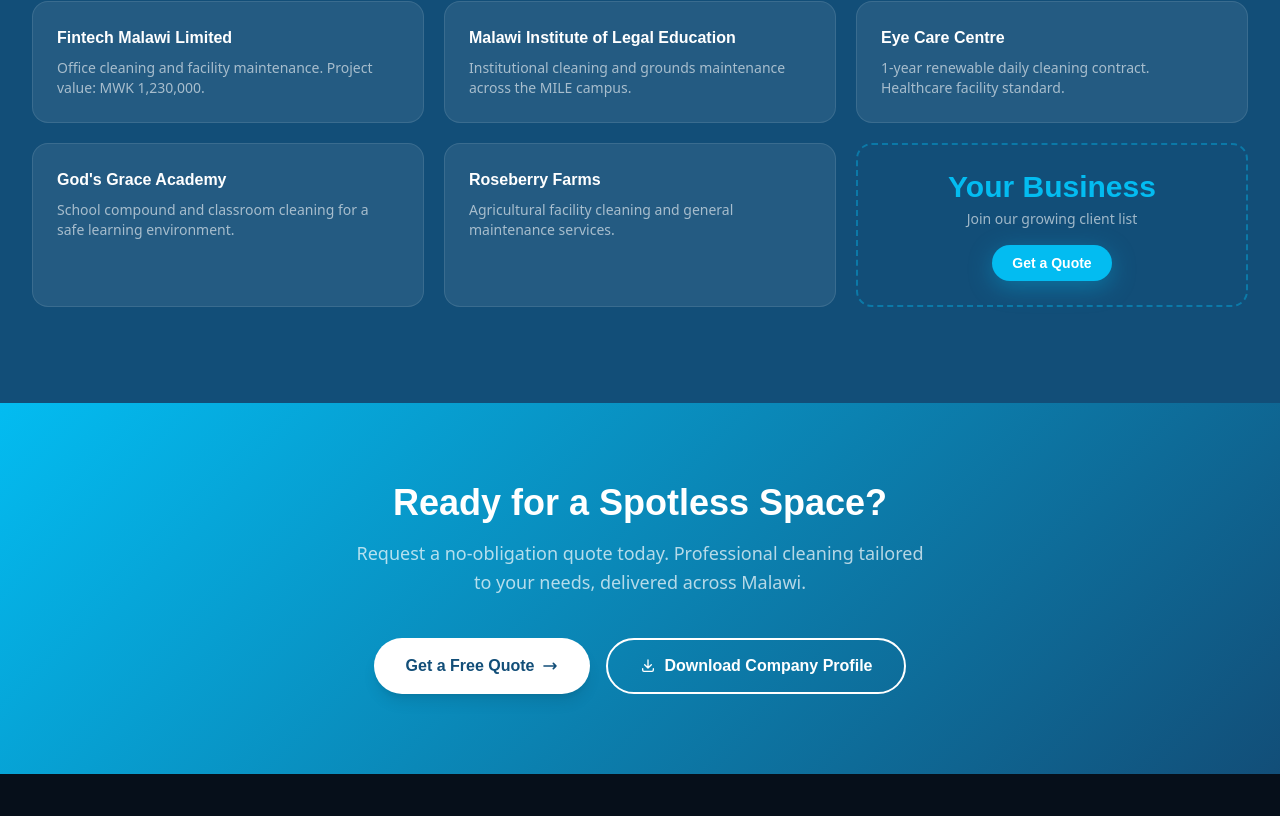
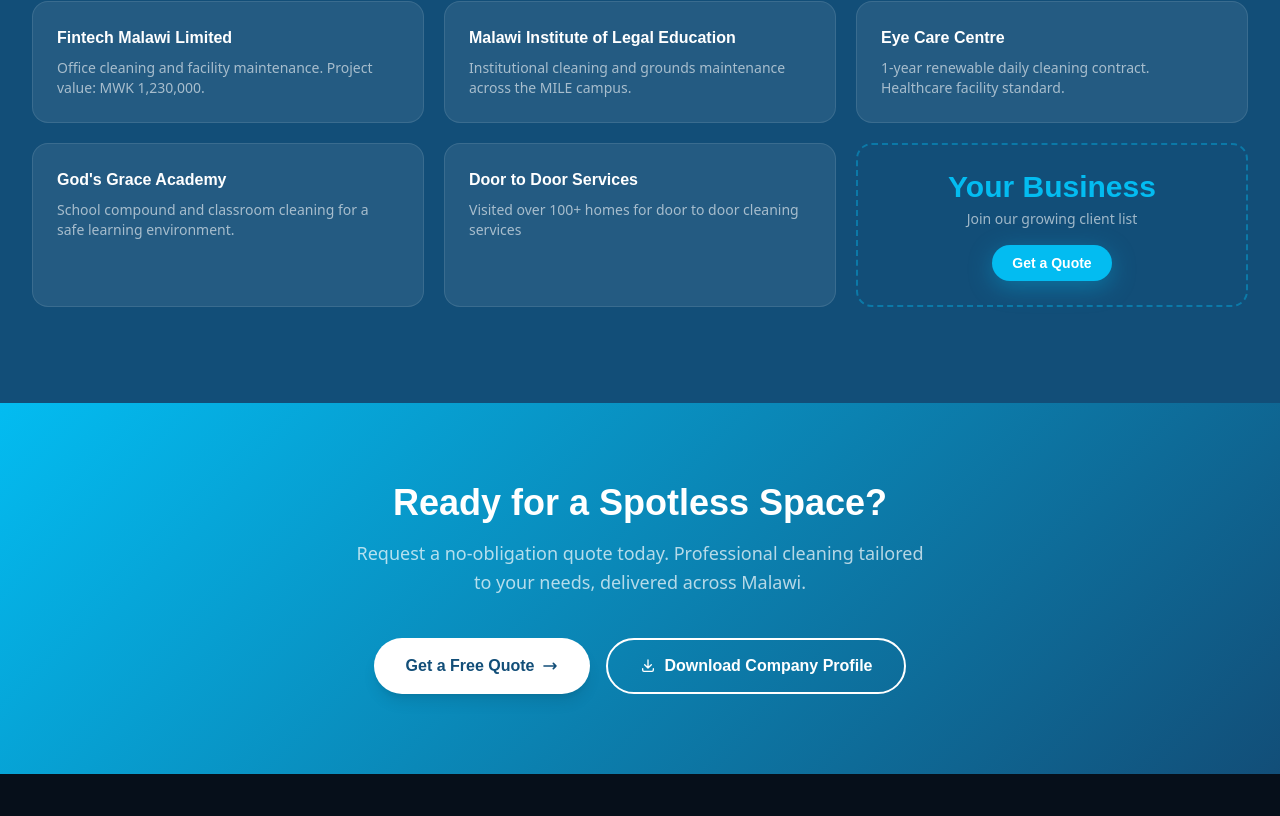
Before and after one commit to DAUD09/autoglow-website, a website built with Vite: page index.html in a window 1280 px wide. Shown: the part 3952-4768 px from the top of the page. Built offline with nearby package versions, Linux system fonts and the light colour scheme.

Commit message:
fix: clients section

```diff
--- a/index.html
+++ b/index.html
@@ -496,8 +496,8 @@
         <p class="text-white/60 text-sm">School compound and classroom cleaning for a safe learning environment.</p>
       </div>
       <div class="rounded-2xl p-6 border border-white/10" style="background:rgba(255,255,255,0.08);">
-        <div class="font-display font-bold text-white text-base mb-2">Roseberry Farms</div>
-        <p class="text-white/60 text-sm">Agricultural facility cleaning and general maintenance services.</p>
+        <div class="font-display font-bold text-white text-base mb-2">Door to Door Services</div>
+        <p class="text-white/60 text-sm">Visited over 100+ homes for door to door cleaning services</p>
       </div>
       <div class="rounded-2xl p-6 flex items-center justify-center border-2 border-dashed" style="border-color:rgba(3,188,241,0.4);">
         <div class="text-center">
```
